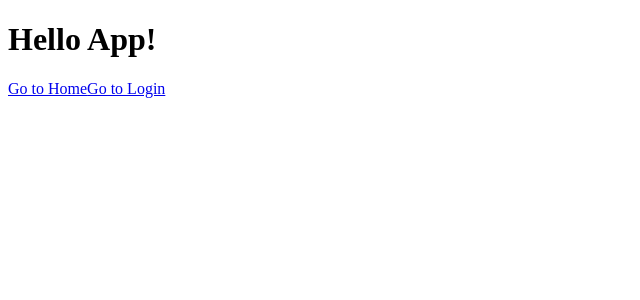
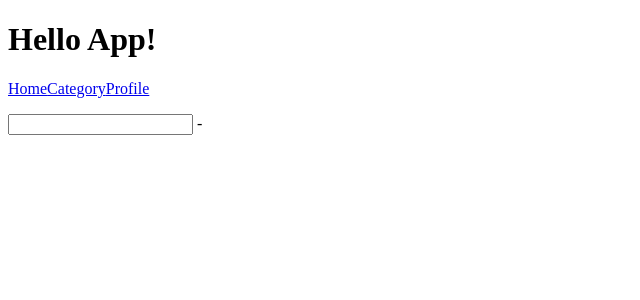
Before and after one commit to Tocco17/SpesaKist, a Vue app: page /#/category in a window 1280 px wide. Shown: the top 300 px of the page, without its empty margins (0-640 px from the left). Built offline with nearby package versions, Linux system fonts and the light colour scheme.

Commit message:
Adding some pages

```diff
--- a/src/App.vue
+++ b/src/App.vue
@@ -5,7 +5,6 @@ import { defineComponent } from "vue";
 export default defineComponent({
   data() {
     return {
-      forms: []
     }
   },
 
@@ -20,10 +19,10 @@ export default defineComponent({
 <template>
   <h1>Hello App!</h1>
   <p>
-    <router-link to="/">Go to Home</router-link>
-    <router-link to="/login">Go to Login</router-link>
+    <router-link to="/">Home</router-link>
+    <router-link to="/">Category</router-link>
+    <router-link to="/login">Profile</router-link>
   </p>
-
 
   <router-view />
 </template>
--- a/src/main.js
+++ b/src/main.js
@@ -1,16 +1,18 @@
 import { createApp } from 'vue'
 import { createRouter, createWebHashHistory } from 'vue-router'
 import App from './App.vue'
+import Home from './views/Home.vue'
+import Category from './views/Category.vue'
+import User from './views/User.vue'
 import Login from './views/Login.vue'
-
-const Home = { template: '<div>Home</div>' }
-const About = { template: '<div>About</div>' }
 
 // 2. Define some routes
 // Each route should map to a component.
 // We'll talk about nested routes later.
 const routes = [
-    { path: '/', component: Home },
+    { path: '/home', component: Home },
+    { path: '/category', component: Category },
+    { path: '/user', component: User },
     { path: '/login', component: Login },
 ]
 
--- /dev/null
+++ b/src/views/Category.vue
@@ -0,0 +1,27 @@
+<script>
+import { defineComponent } from "vue";
+
+export default defineComponent({
+    data() {
+        return {
+            phone: ""
+        }
+    },
+    methods: {
+
+    },
+    computed: {
+        reveresePhone() {
+            return this.phone.split().reverse().join()
+        }
+    }
+
+})
+</script>
+
+
+<template>
+    <input v-model="phone" />
+
+    {{ phone }} - {{ reveresePhone }}
+</template>
--- /dev/null
+++ b/src/views/Home.vue
@@ -0,0 +1,27 @@
+<script>
+import { defineComponent } from "vue";
+
+export default defineComponent({
+    data() {
+        return {
+            phone: ""
+        }
+    },
+    methods: {
+
+    },
+    computed: {
+        reveresePhone() {
+            return this.phone.split().reverse().join()
+        }
+    }
+
+})
+</script>
+
+
+<template>
+    <input v-model="phone" />
+
+    {{ phone }} - {{ reveresePhone }}
+</template>
--- /dev/null
+++ b/src/views/User.vue
@@ -0,0 +1,27 @@
+<script>
+import { defineComponent } from "vue";
+
+export default defineComponent({
+    data() {
+        return {
+            phone: ""
+        }
+    },
+    methods: {
+
+    },
+    computed: {
+        reveresePhone() {
+            return this.phone.split().reverse().join()
+        }
+    }
+
+})
+</script>
+
+
+<template>
+    <input v-model="phone" />
+
+    {{ phone }} - {{ reveresePhone }}
+</template>
```
